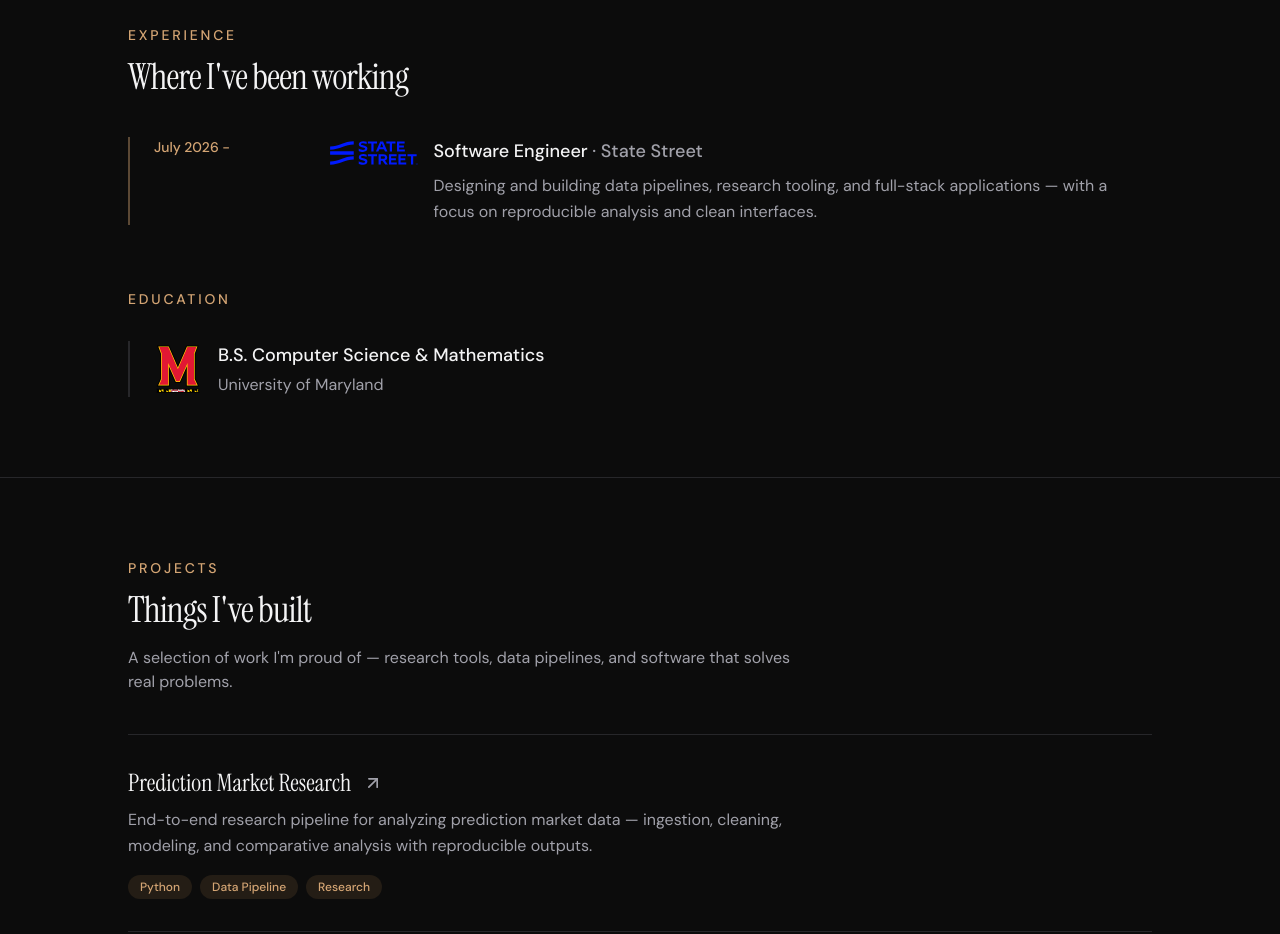
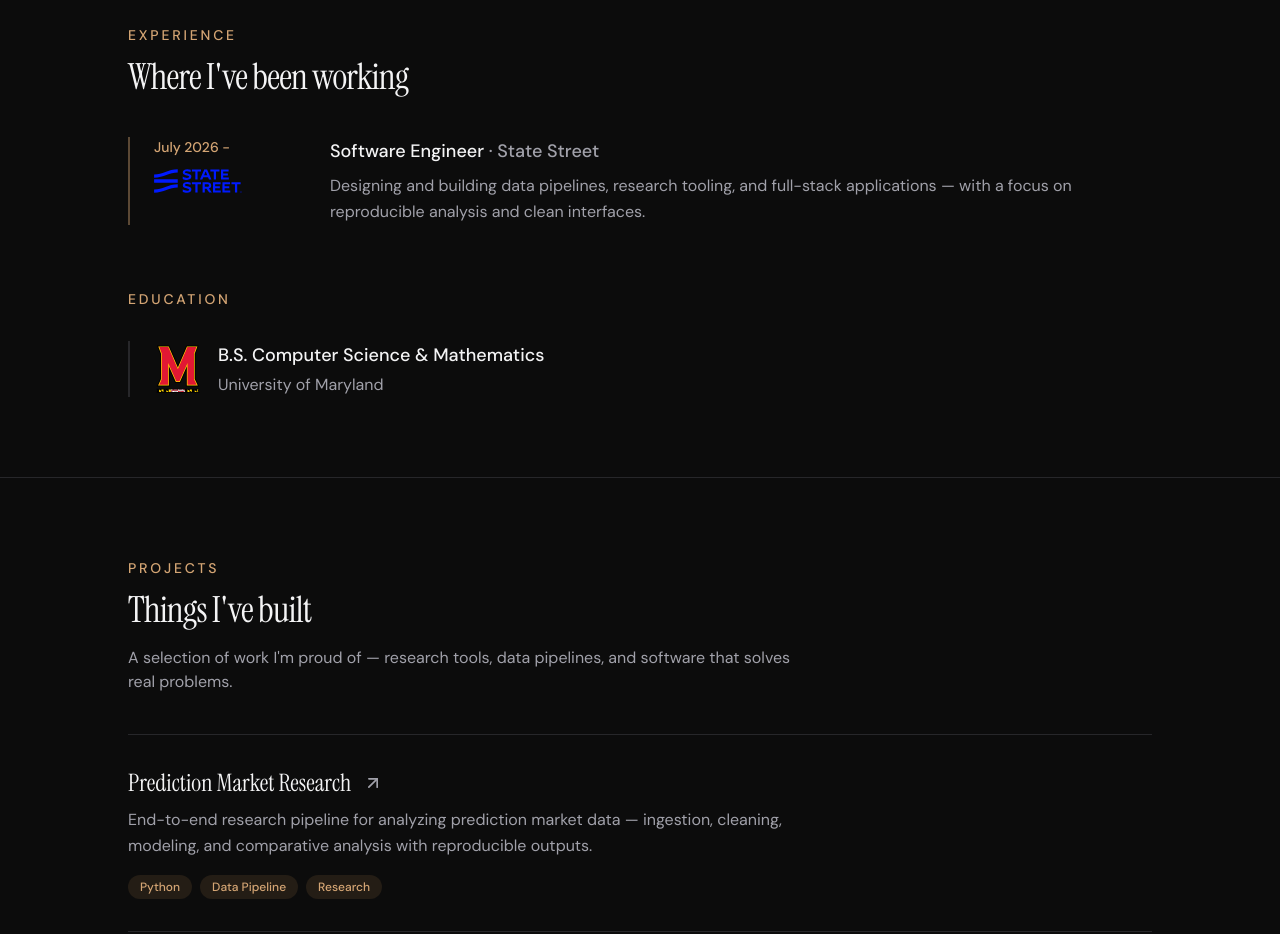
Before and after one commit to SriRishi-Atluri/portfolio, a Next.js app: page / in a window 1280 px wide. Shown: the part 1560-2494 px from the top of the page. Built offline with nearby package versions, Linux system fonts and the light colour scheme.

Commit message:
Move State Street logo under year

```diff
--- a/src/components/Experience.tsx
+++ b/src/components/Experience.tsx
@@ -18,17 +18,18 @@ export function Experience() {
               key={`${job.company}-${job.role}`}
               className="grid gap-4 border-l-2 border-accent/40 pl-6 sm:grid-cols-[10rem_1fr]"
             >
+              <div>
                 <p className="text-sm font-medium text-accent">{job.period}</p>
-              <div className="flex items-start gap-4">
                 {"logo" in job && job.logo && (
                   <Image
                     src={job.logo}
                     alt={`${job.company} logo`}
                     width={96}
                     height={26}
-                    className="mt-1 h-6 w-auto shrink-0 object-contain"
+                    className="mt-3 h-6 w-auto object-contain"
                   />
                 )}
+              </div>
               <div>
                 <h3 className="text-lg font-medium text-foreground">
                   {job.role}
@@ -37,7 +38,6 @@ export function Experience() {
                 <p className="mt-2 text-base leading-relaxed text-muted">
                   {job.description}
                 </p>
-                </div>
               </div>
             </article>
           ))}
```
Lines whose indentation alone changed are shown as unchanged.
